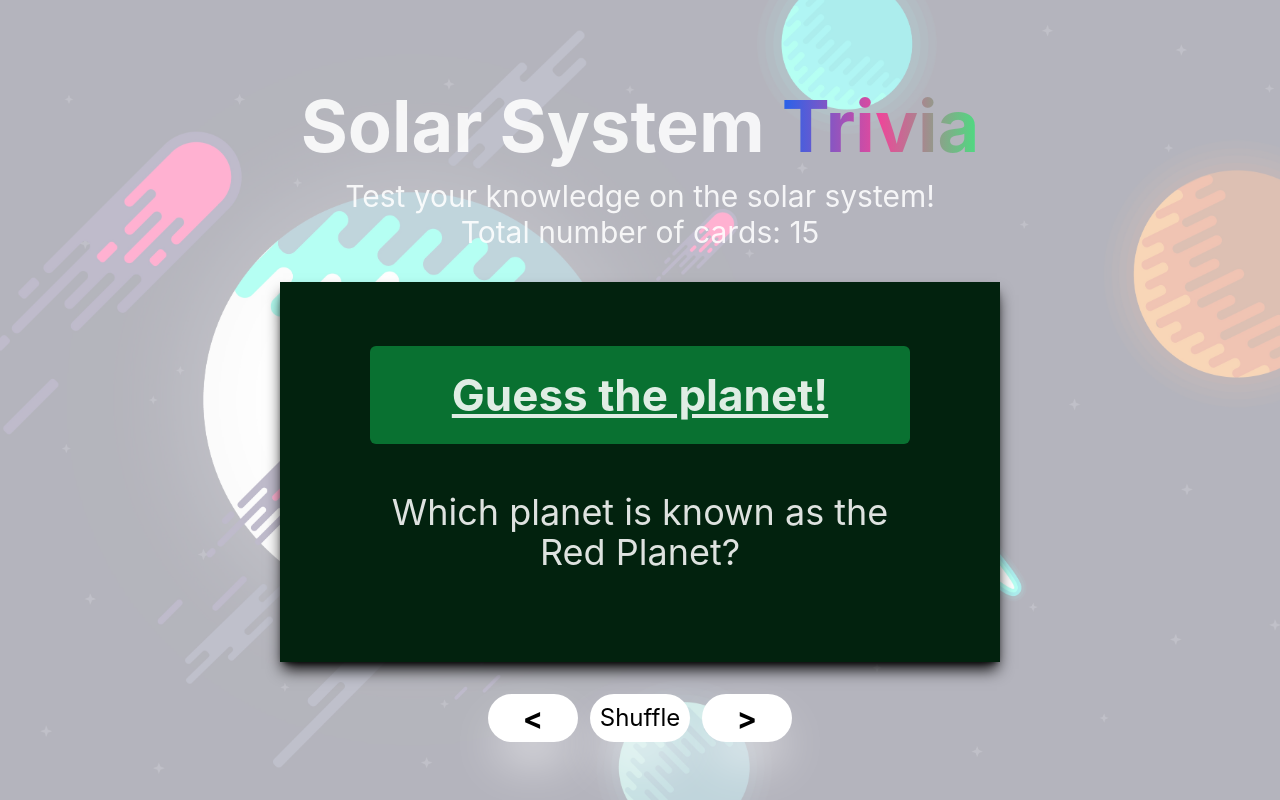
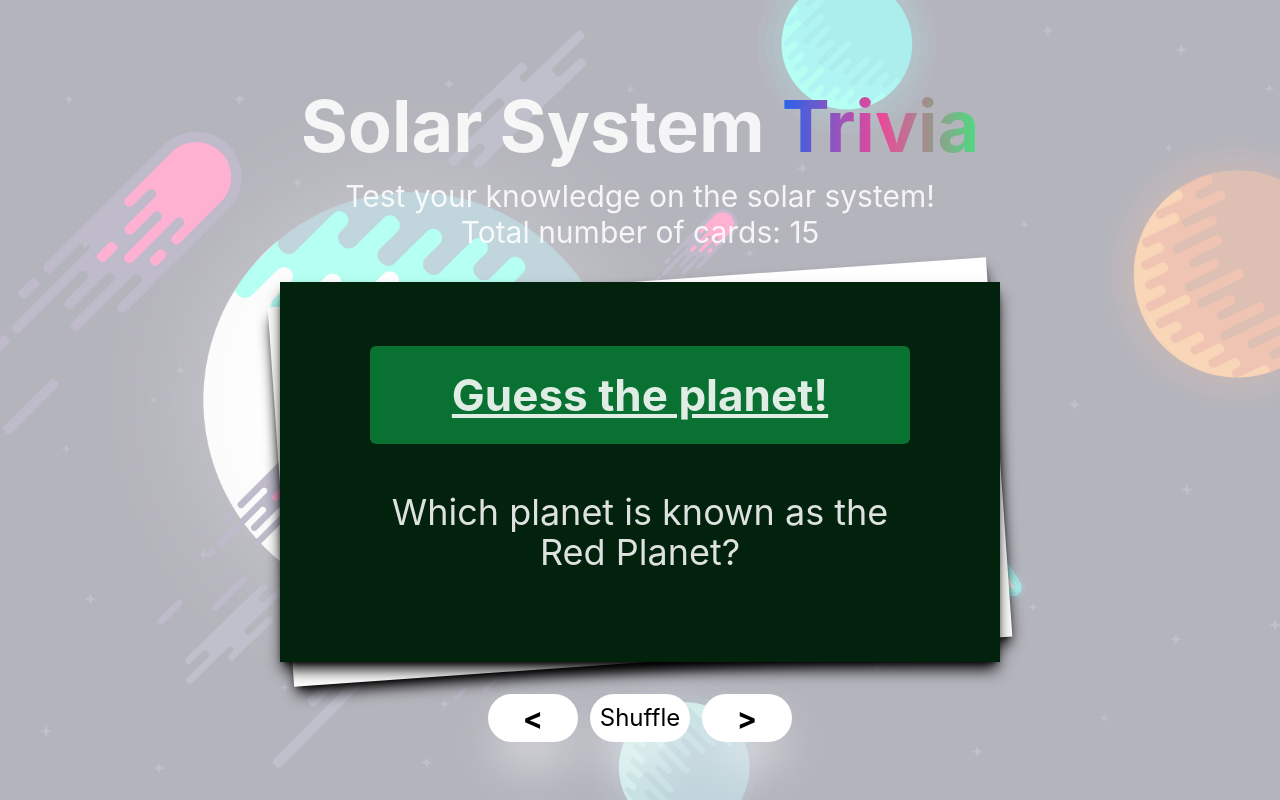
Before and after one commit to ekjacinto/flashcards_part2, a React (Vite) app: page / in a window 1280 px wide. Built offline with nearby package versions, Linux system fonts and the light colour scheme.

Commit message:
feat: implemented next flashcard overlay

```diff
--- a/src/App.tsx
+++ b/src/App.tsx
@@ -11,6 +11,7 @@ import Saturn from "./assets/saturn.png";
 import Uranus from "./assets/uranus.png";
 import Neptune from "./assets/neptune.png";
 import ShuffleButton from "./components/ShuffleButton";
+import NextFlashcard from "./components/NextFlashcard";
 
 type Problem = {
   prompt?: string;
@@ -183,6 +184,7 @@ function App() {
         <p>Total number of cards: {cardDeck.length}</p>
       </div>
       <div>
+        <NextFlashcard />
         {flipCard === false ? (
           currentProblem.prompt !== undefined ? (
             currentProblem.image !== undefined ? (
--- /dev/null
+++ b/src/components/NextFlashcard.tsx
@@ -0,0 +1,7 @@
+const NextFlashcard = () => {
+  return (
+    <div className="h-[380px] w-[720px] m-[2rem] absolute bg-white rotate-[-4deg] z-[-1] text-pretty shadow-black shadow-lg" />
+  );
+};
+
+export default NextFlashcard;
```
